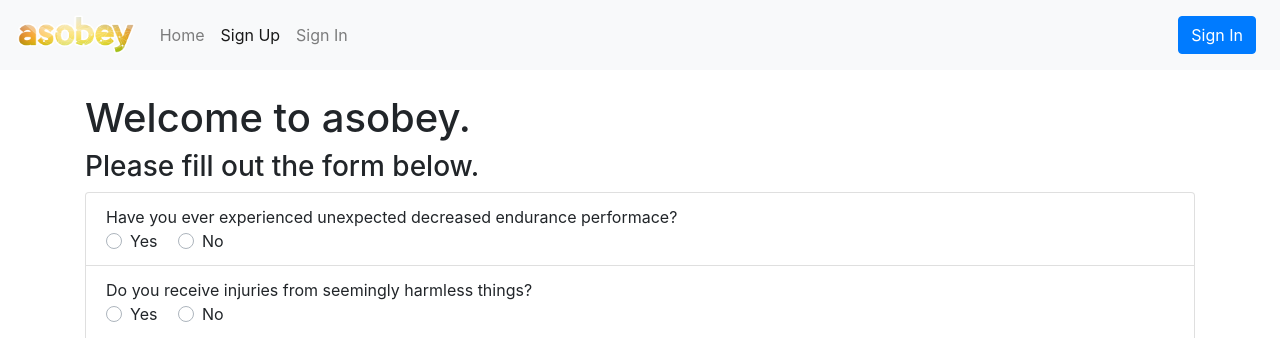
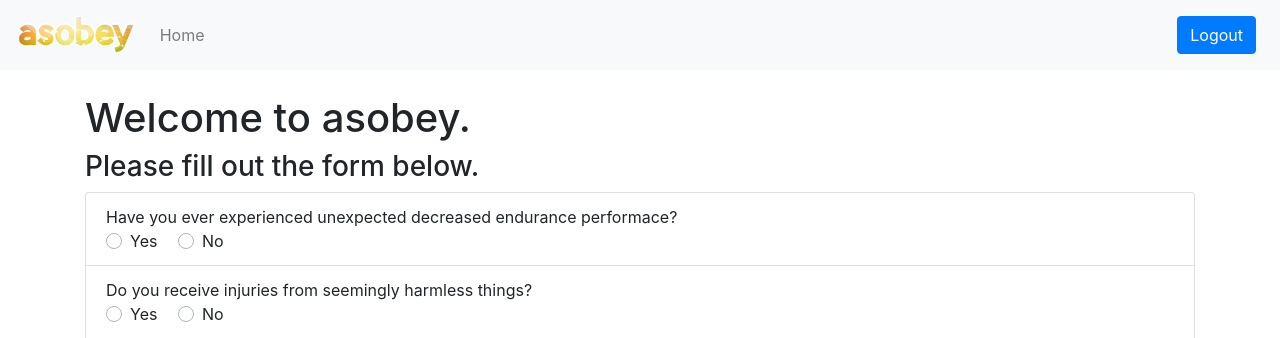
Before and after one commit to reticivis-net/pickhacks2019, a PHP site: page /portal/index.php in a window 1280 px wide. Shown: the top 338 px of the page. Run offline with PHP 8.4, Linux system fonts and the light colour scheme; some libraries are stand-ins or nearby versions.

Commit message:
Completed logoout button

```diff
--- a/portal/index.php
+++ b/portal/index.php
@@ -79,18 +79,12 @@ if (isset($_POST['finished'])) {
                 <li class="nav-item">
                     <a class="nav-link" href="/">Home</a>
                 </li>
-                <li class="nav-item active">
-                    <a class="nav-link" href="#">Sign Up</a>
-                </li>
-                <li class="nav-item">
-                    <a class="nav-link" href="/sign-in">Sign In</a>
-                </li>
             </ul>
         </div>
         <div class="navbar-collapse collapse w-100 order-3 dual-collapse2">
             <ul class="navbar-nav ml-auto">
                 <li class="nav-item">
-                    <a class="nav-link" href="/sign-in"><button type="button" class="btn btn-primary">Sign In</button></a>
+                    <a class="nav-link" href="/logout.php"><button type="button" class="btn btn-primary">Logout</button></a>
                 </li>
             </ul>
         </div>
```
